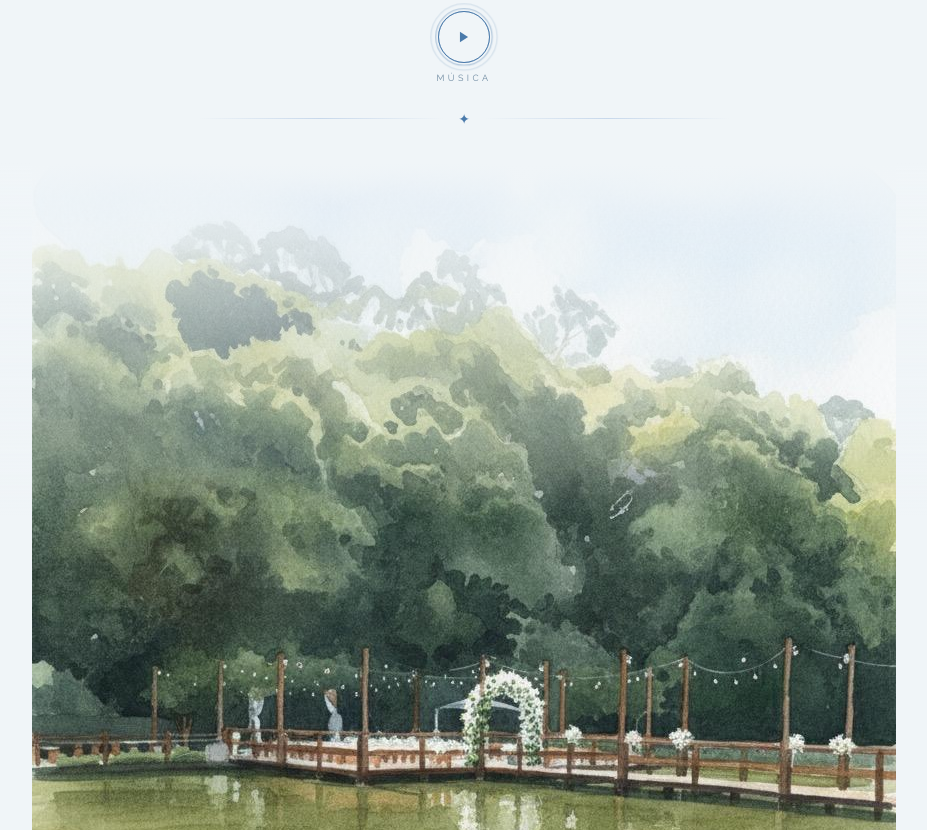
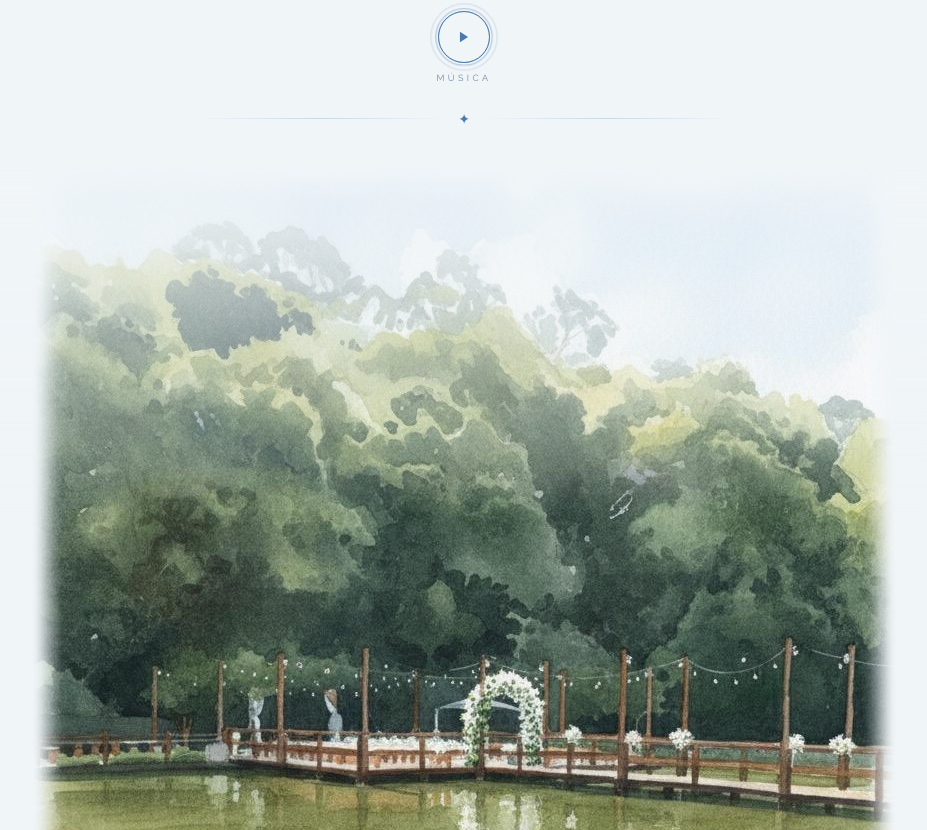
Before and after one commit to lucasjoaquimeth-dot/casamento, a plain HTML site: page convite/index.html in a window 1280 px wide. Shown: the part 830-1660 px from the top of the page, without its empty margins (176-1103 px from the left). Drawn offline with nearby package versions, Linux system fonts and the light colour scheme.

Commit message:
feat: added effect on images

```diff
--- a/convite/style.css
+++ b/convite/style.css
@@ -1046,6 +1046,32 @@ body.theme-flip-active .hero::after{
 .nf-bl{left:-12px;transform:scaleY(-1);}
 .nf-br{right:-12px;transform:scale(-1);}
 
+.local-wrap img,
+.noivos-sec img.nimg{
+  --edge-fade-x:clamp(8px, 4%, 52px);
+  --edge-fade-mask:linear-gradient(to right,
+    rgba(0,0,0,0)    0,
+    rgba(0,0,0,.043) calc(var(--edge-fade-x) * .125),
+    rgba(0,0,0,.156) calc(var(--edge-fade-x) * .25),
+    rgba(0,0,0,.316) calc(var(--edge-fade-x) * .375),
+    rgba(0,0,0,.5)   calc(var(--edge-fade-x) * .5),
+    rgba(0,0,0,.684) calc(var(--edge-fade-x) * .625),
+    rgba(0,0,0,.844) calc(var(--edge-fade-x) * .75),
+    rgba(0,0,0,.957) calc(var(--edge-fade-x) * .875),
+    #000             var(--edge-fade-x),
+    #000             calc(100% - var(--edge-fade-x)),
+    rgba(0,0,0,.957) calc(100% - var(--edge-fade-x) * .875),
+    rgba(0,0,0,.844) calc(100% - var(--edge-fade-x) * .75),
+    rgba(0,0,0,.684) calc(100% - var(--edge-fade-x) * .625),
+    rgba(0,0,0,.5)   calc(100% - var(--edge-fade-x) * .5),
+    rgba(0,0,0,.316) calc(100% - var(--edge-fade-x) * .375),
+    rgba(0,0,0,.156) calc(100% - var(--edge-fade-x) * .25),
+    rgba(0,0,0,.043) calc(100% - var(--edge-fade-x) * .125),
+    rgba(0,0,0,0)    100%);
+  -webkit-mask-image:var(--edge-fade-mask);
+          mask-image:var(--edge-fade-mask);
+}
+
 /* ═══════════════ FOOTER ═══════════════ */
 .footer{background:var(--creme2);border-top:1px solid var(--sep);padding:40px 20px 34px;text-align:center;}
 .footer-names{font-family:'Great Vibes',cursive;font-size:clamp(36px,9vw,50px);color:var(--label);display:block;margin-bottom:10px;}
```
